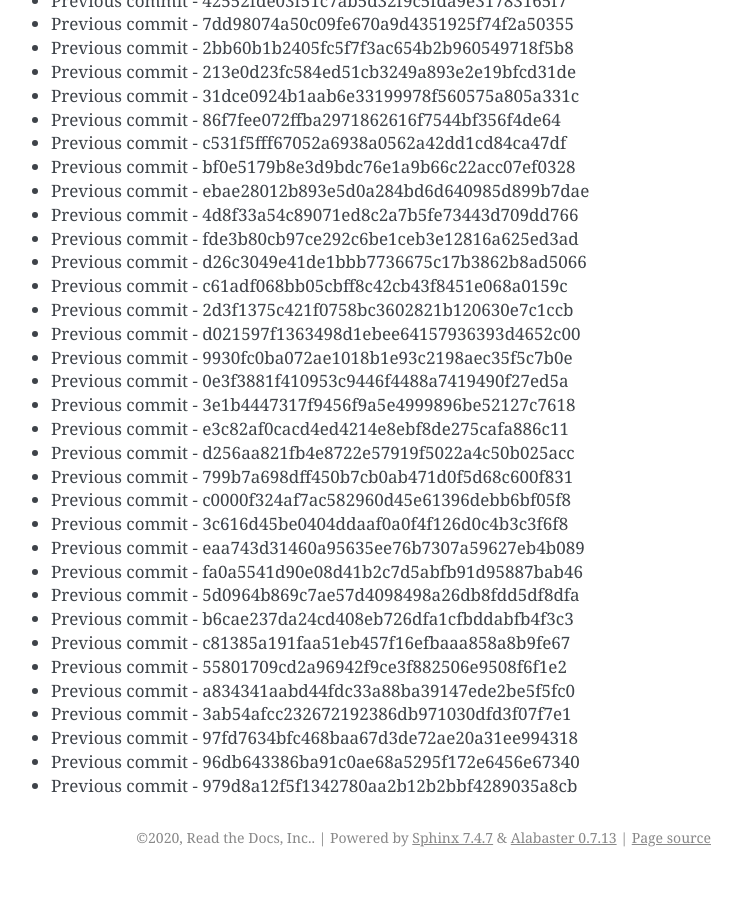
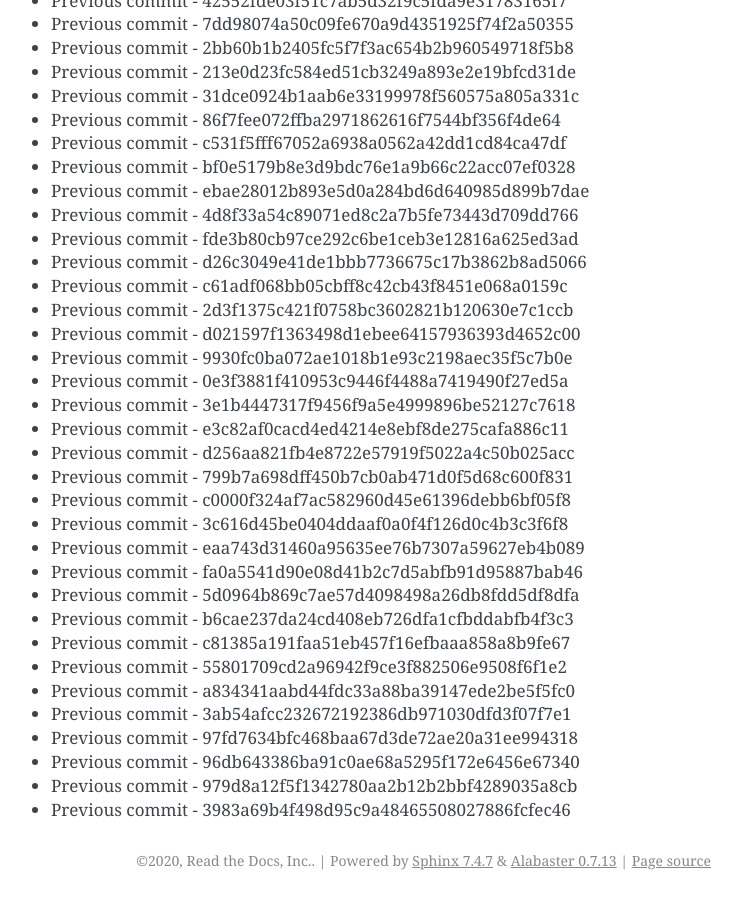
Before and after one commit to readthedocs/rtd-git-stresstest, a Sphinx documentation site: the page built from docs/updates.rst, in a window 1280 px wide and 900 px high, scrolled down 52199 px. Shown: the whole window, without its empty margins (399-1141 px from the left). Built offline with Sphinx 7.4.7, drawn with Linux system fonts in a browser that asks for light colours; before the commit the page ends 53076 px from its top, so only the background shows below that.

Commit message:
Generating commit from previous: 3983a69b4f498d95c9a48465508027886fcfec46

```diff
--- a/docs/updates.rst
+++ b/docs/updates.rst
@@ -2225,3 +2225,4 @@ It can be tested for any performance characteristics.
 * Previous commit - 97fd7634bfc468baa67d3de72ae20a31ee994318
 * Previous commit - 96db643386ba91c0ae68a5295f172e6456e67340
 * Previous commit - 979d8a12f5f1342780aa2b12b2bbf4289035a8cb
+* Previous commit - 3983a69b4f498d95c9a48465508027886fcfec46
```
